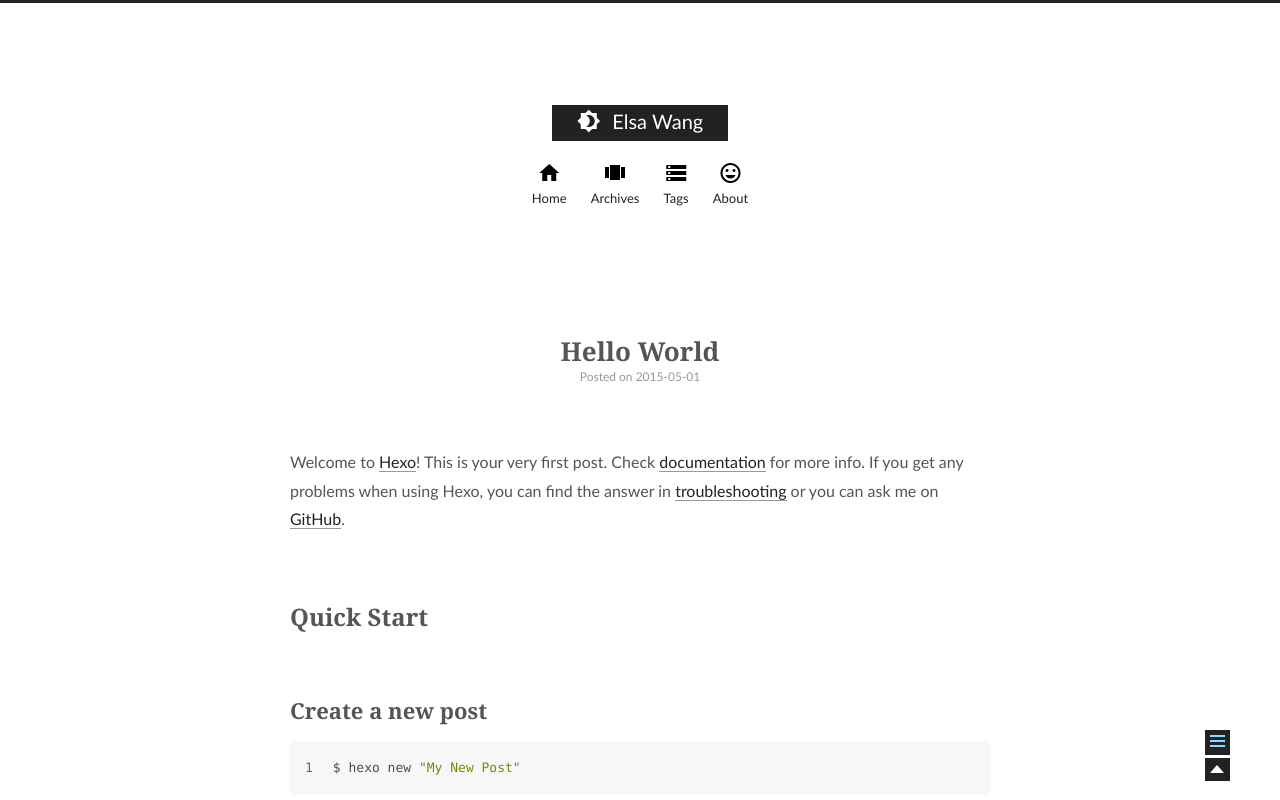
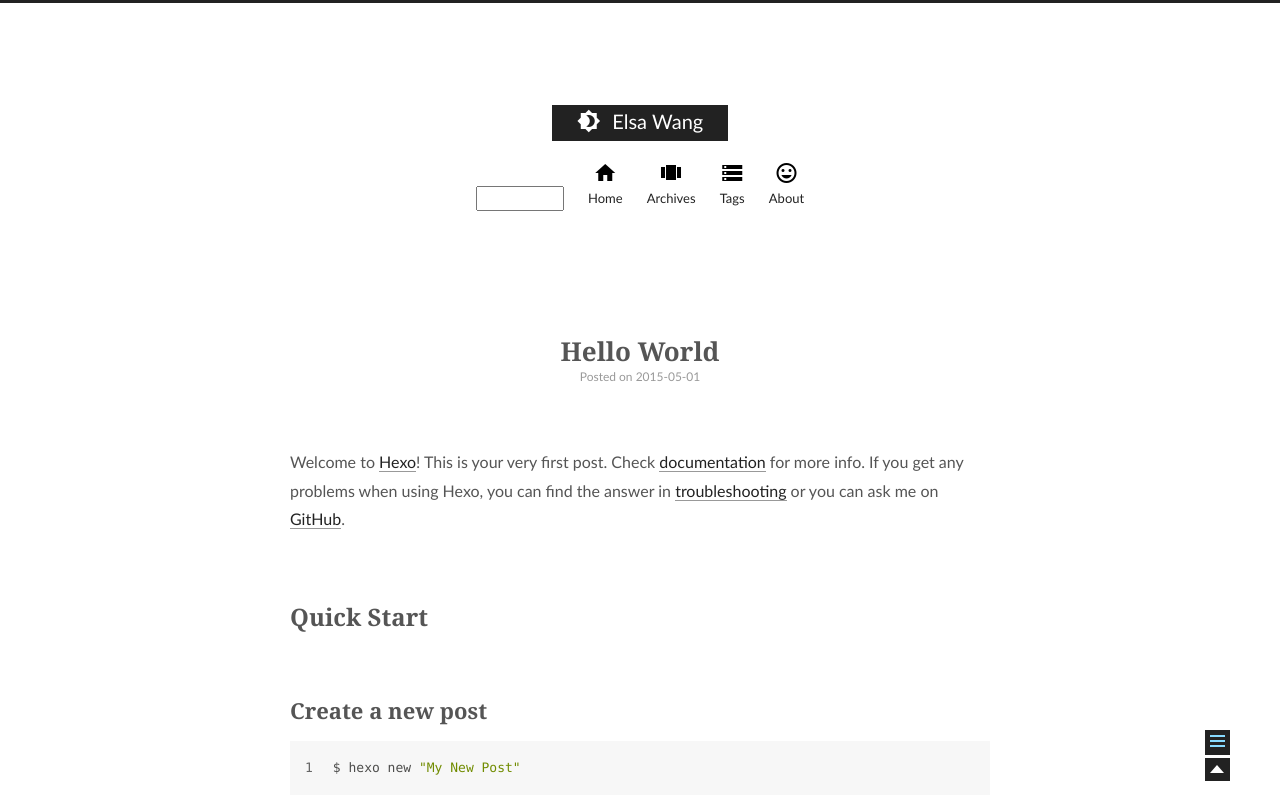
Before and after one commit to elsamushroomgirl/elsamushroomgirl.github.com, a plain HTML site: page 2015/04/30/hello-world/index.html in a window 1280 px wide. Shown: the top 800 px of the page. Drawn offline with Linux system fonts and the light colour scheme.

Commit message:
Site updated: 2015-05-01 15:35:49

```diff
--- a/2015/04/30/hello-world/index.html
+++ b/2015/04/30/hello-world/index.html
@@ -53,6 +53,21 @@
 
 
   <ul id="menu" class="menu">
+
+    <!--增加swiftype搜索功能-->
+    <form class="menu-item menu-item-">
+      <input type="text" id="st-search-input" class="st-search-input" style="width:80px;"  />
+    </form>
+
+    <script type="text/javascript">
+    (function(w,d,t,u,n,s,e){w['SwiftypeObject']=n;w[n]=w[n]||function(){
+    (w[n].q=w[n].q||[]).push(arguments);};s=d.createElement(t);
+    e=d.getElementsByTagName(t)[0];s.async=1;s.src=u;e.parentNode.insertBefore(s,e);
+    })(window,document,'script','//s.swiftypecdn.com/install/v1/st.js','_st');
+
+    _st('install','SoiMMiqLwkrqt-nrct4K');
+    </script>
+    <!--增加swiftype搜索功能end-->
 
 
 
```
Also changed, not shown: 2015/04/30/感谢你教我做网站/index.html (+15 -0 lines), about/index.html (+15 -0 lines), archives/2015/04/index.html (+15 -0 lines), archives/2015/index.html (+15 -0 lines), archives/index.html (+15 -0 lines), index.html (+15 -0 lines).
